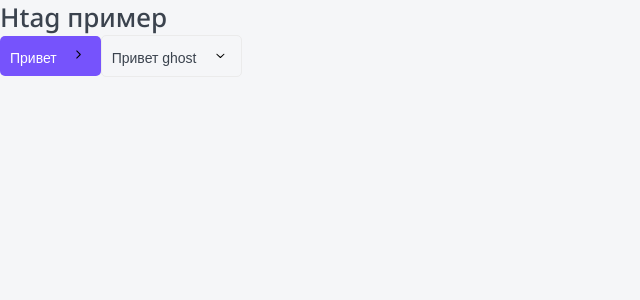
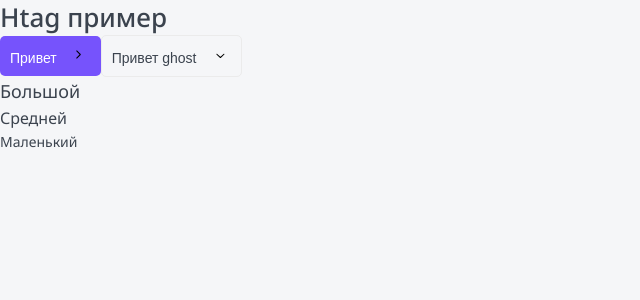
Before and after one commit to mao13132/nextjs_cursec, a Next.js app: page / in a window 1280 px wide. Shown: the top 300 px of the page, without its empty margins (0-640 px from the left). Built offline with nearby package versions, Linux system fonts and the light colour scheme.

Commit message:
add component P component

```diff
--- /dev/null
+++ b/components/P/P.module.css
@@ -0,0 +1,16 @@
+.p {}
+
+.s {
+    font-size: 14px;
+    line-height: 24px;
+}
+
+.m {
+    font-size: 16px;
+    line-height: 24px;
+}
+
+.l {
+    font-size: 18px;
+    line-height: 29px;
+}
--- /dev/null
+++ b/components/P/P.props.ts
@@ -0,0 +1,6 @@
+import { DetailedHTMLProps, HTMLAttributes, ReactNode } from "react";
+
+export interface PProps extends DetailedHTMLProps<HTMLAttributes<HTMLParagraphElement>, HTMLParagraphElement> {
+    size?: 's' | 'm' | 'l';
+    children: ReactNode;
+}
--- /dev/null
+++ b/components/P/P.tsx
@@ -0,0 +1,16 @@
+import { PProps } from "./P.props";
+import styles from './P.module.css';
+import cn from 'classnames';
+
+export const P = ( { size='m', children, className, ...props}: PProps ): JSX.Element => {
+    return (<p
+    className={cn(styles['p'], className,
+    {
+        [styles['s']]: size == 's',
+        [styles['m']]: size == 'm',
+        [styles['l']]: size == 'l',
+    })}
+    {...props}>
+        {children}
+    </p>);
+};
--- a/components/index.ts
+++ b/components/index.ts
@@ -1,2 +1,3 @@
 export * from './Htag/Htag';
 export * from './Button/Button';
+export * from './P/P';
--- a/pages/index.tsx
+++ b/pages/index.tsx
@@ -1,5 +1,5 @@
 
-import { Button, Htag } from "@/components";
+import { Button, Htag, P } from "@/components";
 
 export default function Home() {
   return (
@@ -7,6 +7,9 @@ export default function Home() {
       <Htag tag="h1">Htag пример</Htag>
       <Button appearance="primary" arrow="right">Привет</Button>
       <Button appearance="ghost" arrow="down">Привет ghost</Button>
+      <P size="l">Большой</P>
+      <P>Средней</P>
+      <P size="s">Маленький</P>
     </div>
   );
 }
```
